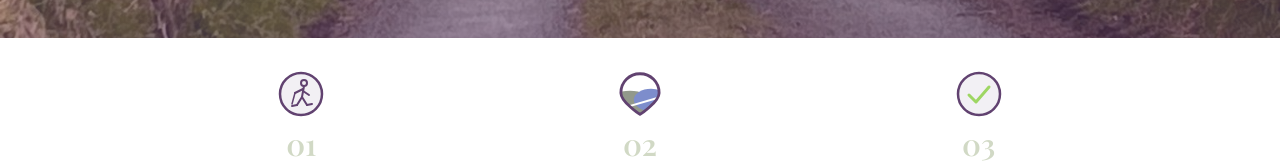
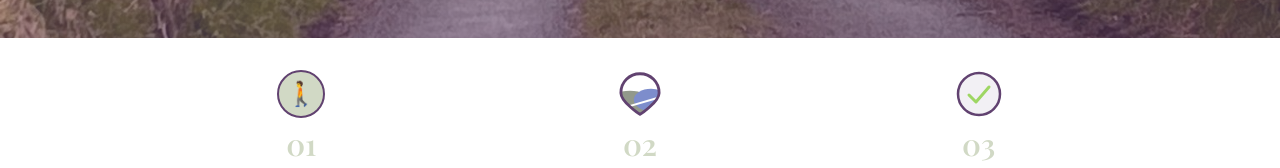
Before and after one commit to thesavides/littlebopeep, a Next.js app: page / in a window 1280 px wide. Shown: the part 399-567 px from the top of the page. Built offline with nearby package versions, Linux system fonts and the light colour scheme; no server answers; the database is empty.

Commit message:
Landing: use walker profile emoji for step 1 icon, fix em-dashes to commas in steps 1+2
Co-Authored-By: Claude Sonnet 4.6 <noreply@anthropic.com>

```diff
--- a/src/app/page.tsx
+++ b/src/app/page.tsx
@@ -47,7 +47,7 @@ function LandingPage() {
     {
       num: '02',
       title: t('home.landing.step2Title', {}, 'Open the app'),
-      desc: t('home.landing.step2Desc', {}, "No fuss — just tap Report and you're straight in."),
+      desc: t('home.landing.step2Desc', {}, "No fuss, just tap Report and you're straight in."),
     },
     {
       num: '03',
@@ -177,28 +177,10 @@ function LandingPage() {
         <div className="mx-auto max-w-5xl px-5">
           <div className="grid grid-cols-3 gap-3 sm:gap-8">
 
-            {/* Step 1 — See it: walker in Plum circle */}
+            {/* Step 1 — See it: walker emoji matching profile avatar style */}
             <div className="flex flex-col items-center text-center gap-1">
-              <div className="h-12 w-12 flex items-center justify-center">
-                <svg width="48" height="48" viewBox="0 0 48 48" fill="none" xmlns="http://www.w3.org/2000/svg">
-                  <circle cx="24" cy="24" r="21" stroke="#614270" strokeWidth="2.5" fill="rgba(97,66,112,0.08)"/>
-                  {/* Walker — head */}
-                  <circle cx="27" cy="13" r="3" stroke="#614270" strokeWidth="2"/>
-                  {/* Body */}
-                  <line x1="27" y1="16" x2="25" y2="27" stroke="#614270" strokeWidth="2" strokeLinecap="round"/>
-                  {/* Forward arm */}
-                  <line x1="26" y1="19" x2="18" y2="23" stroke="#614270" strokeWidth="2" strokeLinecap="round"/>
-                  {/* Back arm */}
-                  <line x1="26" y1="21" x2="32" y2="25" stroke="#614270" strokeWidth="2" strokeLinecap="round"/>
-                  {/* Walking stick */}
-                  <line x1="18" y1="23" x2="15" y2="34" stroke="#614270" strokeWidth="1.5" strokeLinecap="round"/>
-                  {/* Forward leg + foot */}
-                  <line x1="25" y1="27" x2="20" y2="35" stroke="#614270" strokeWidth="2" strokeLinecap="round"/>
-                  <line x1="20" y1="35" x2="15" y2="36" stroke="#614270" strokeWidth="2" strokeLinecap="round"/>
-                  {/* Back leg + foot */}
-                  <line x1="25" y1="27" x2="30" y2="35" stroke="#614270" strokeWidth="2" strokeLinecap="round"/>
-                  <line x1="30" y1="35" x2="35" y2="34" stroke="#614270" strokeWidth="2" strokeLinecap="round"/>
-                </svg>
+              <div className="h-12 w-12 rounded-full flex items-center justify-center text-2xl" style={{ backgroundColor: '#D1D9C5', border: '2.5px solid #614270' }}>
+                🚶
               </div>
               <div className="text-2xl sm:text-3xl font-bold leading-none font-serif mt-1" style={{ color: '#D1D9C5' }}>01</div>
               <h3 className="font-semibold text-sm sm:text-base" style={{ color: '#614270' }}>{cards[0].title}</h3>
```
